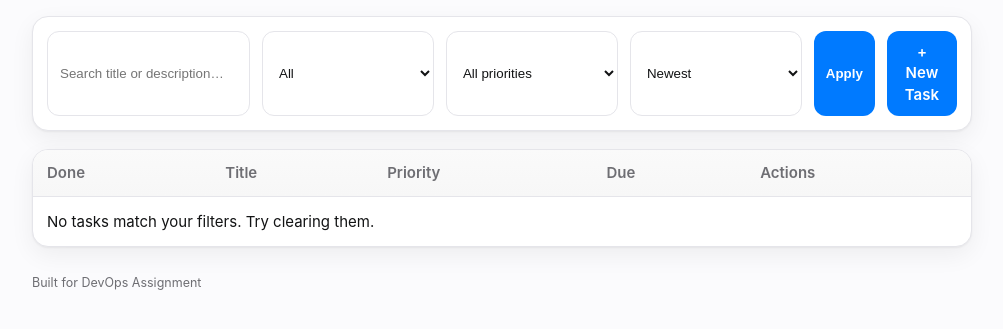
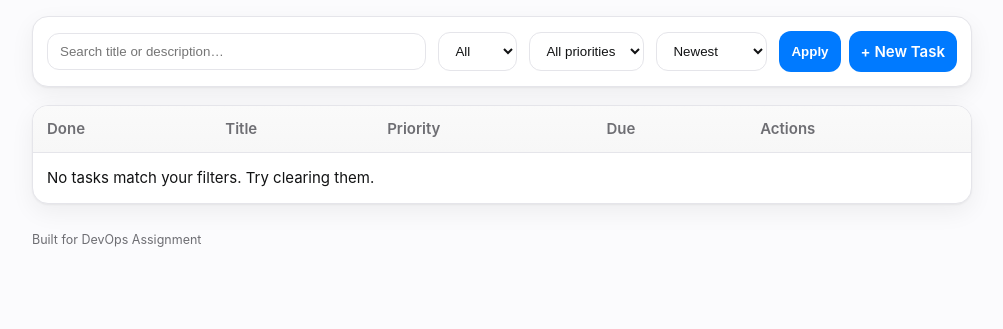
Before and after one commit to adriFCM/todo-app, a Django app: page / in a window 1280 px wide. Shown: the part 82-411 px from the top of the page, without its empty margins (138-1141 px from the left). Run offline with Django 5.2, Linux system fonts and the light colour scheme; data that the repository does not hold is empty.

Commit message:
Add .gitignore and update UI for task_list

```diff
--- a/templates/tasks/task_list.html
+++ b/templates/tasks/task_list.html
@@ -1,18 +1,24 @@
 {% extends "base.html" %}
 {% block content %}
-<form method="get" class="toolbar">
-  <input type="text" name="q" value="{{ q }}" placeholder="Search title or description…">
+
+<form method="get" class="toolbar"
+      style="display:flex; gap:12px; align-items:center; flex-wrap:nowrap;">
+  <input type="text" name="q" value="{{ q }}" placeholder="Search title or description…"
+         style="flex:1; min-width:200px;">
+
   <select name="status">
     <option value="all"  {% if status == 'all' %}selected{% endif %}>All</option>
     <option value="open" {% if status == 'open' %}selected{% endif %}>Open</option>
     <option value="done" {% if status == 'done' %}selected{% endif %}>Done</option>
   </select>
+
   <select name="priority">
     <option value="all" {% if priority == 'all' %}selected{% endif %}>All priorities</option>
     <option value="LOW" {% if priority == 'LOW' %}selected{% endif %}>Low</option>
     <option value="MED" {% if priority == 'MED' %}selected{% endif %}>Medium</option>
     <option value="HIGH" {% if priority == 'HIGH' %}selected{% endif %}>High</option>
   </select>
+
   <select name="sort">
     <option value="created_at"  {% if sort == 'created_at' %}selected{% endif %}>Newest</option>
     <option value="-created_at" {% if sort == '-created_at' %}selected{% endif %}>Oldest</option>
@@ -25,16 +31,34 @@
     <option value="title"       {% if sort == 'title' %}selected{% endif %}>Title A→Z</option>
     <option value="-title"      {% if sort == '-title' %}selected{% endif %}>Title Z→A</option>
   </select>
-  <button type="submit">Apply</button>
-  <a class="btn" href="{% url 'task_create' %}">+ New Task</a>
+
+  <!-- Right-aligned action buttons -->
+  <div style="margin-left:auto; display:flex; gap:8px;">
+    <button type="submit" class="btn">Apply</button>
+    <a class="btn" href="{% url 'task_create' %}" style="text-decoration:none; display:inline-block;">
+      + New Task
+    </a>
+  </div>
 </form>
 
 <table class="card-table">
-  <thead><tr><th>Done</th><th>Title</th><th>Priority</th><th>Due</th><th>Actions</th></tr></thead>
+  <thead>
+    <tr>
+      <th>Done</th>
+      <th>Title</th>
+      <th>Priority</th>
+      <th>Due</th>
+      <th>Actions</th>
+    </tr>
+  </thead>
   <tbody>
   {% for t in tasks %}
     <tr class="{% if t.completed %}done{% endif %}">
-      <td><a class="toggle" href="{% url 'task_toggle' t.pk %}">{% if t.completed %}✅{% else %}⬜{% endif %}</a></td>
+      <td>
+        <a class="toggle" href="{% url 'task_toggle' t.pk %}">
+          {% if t.completed %}✅{% else %}⬜{% endif %}
+        </a>
+      </td>
       <td>
         <div class="title">{{ t.title }}</div>
         {% if t.description %}<div class="desc">{{ t.description }}</div>{% endif %}
@@ -51,4 +75,5 @@
   {% endfor %}
   </tbody>
 </table>
+
 {% endblock %}
```
Also changed, not shown: 1 other file.
